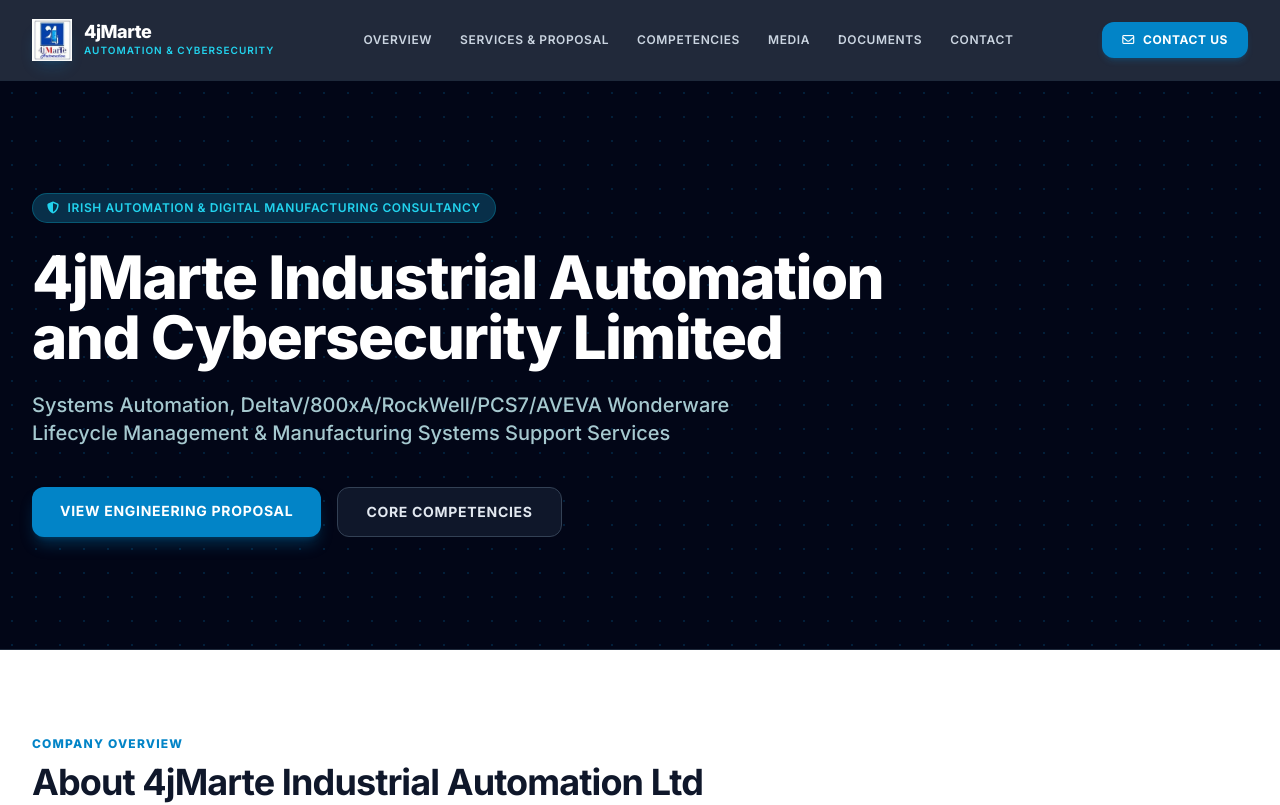
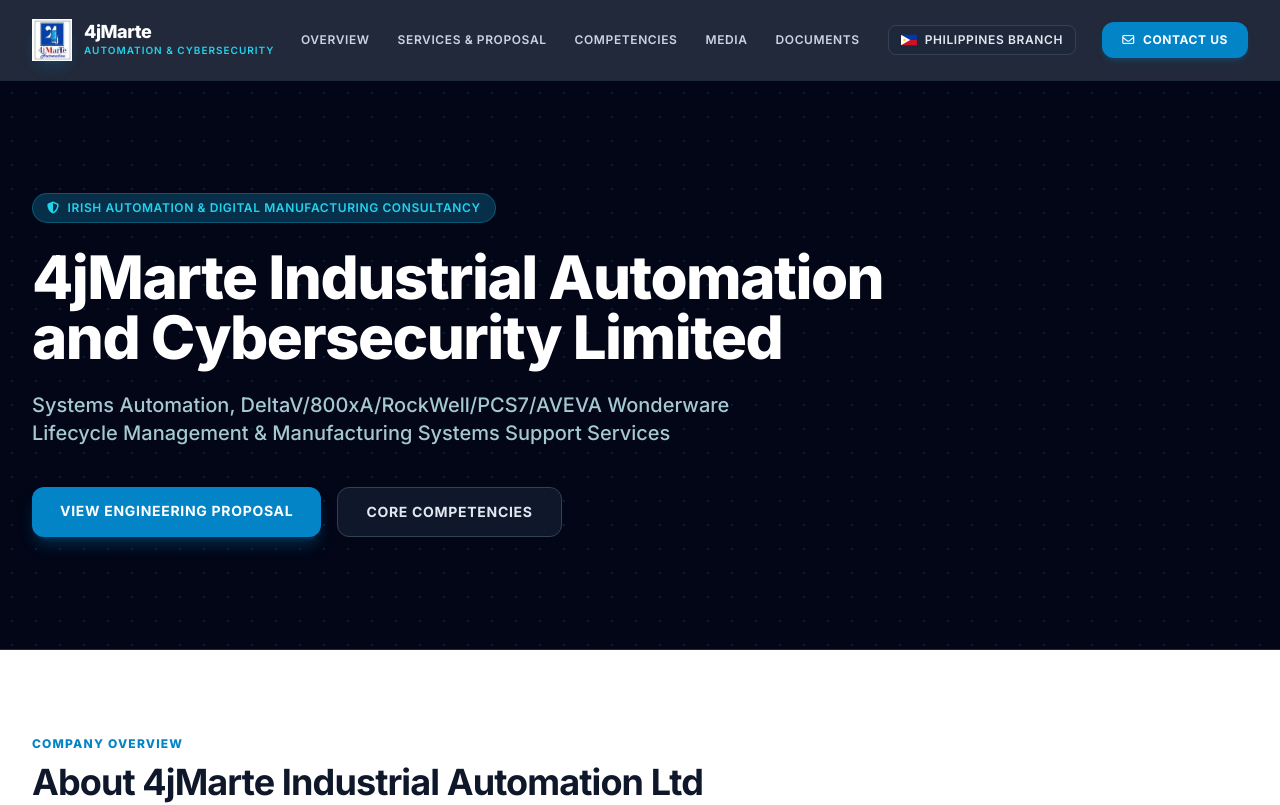
Before and after one commit to 4jDMarte/4jmarte-website, a plain HTML site: page index.html in a window 1280 px wide. Shown: the top 805 px of the page. Drawn offline with nearby package versions, Linux system fonts and the light colour scheme.

Commit message:
Update contact link to external site with SVG icon

```diff
--- a/index.html
+++ b/index.html
@@ -65,7 +65,19 @@
                     <a href="#competencies" class="text-xs uppercase font-semibold text-slate-300 hover:text-cyan-400 tracking-wider transition-colors">Competencies</a>
                     <a href="#gallery" class="text-xs uppercase font-semibold text-slate-300 hover:text-cyan-400 tracking-wider transition-colors">Media</a>
                     <a href="#documentation" class="text-xs uppercase font-semibold text-slate-300 hover:text-cyan-400 tracking-wider transition-colors">Documents</a>
-                    <a href="#contact" class="text-xs uppercase font-semibold text-slate-300 hover:text-cyan-400 tracking-wider transition-colors">Contact</a>
+                    <a href="https://4jmarte.github.io/" target="_blank" rel="noopener noreferrer" class="inline-flex items-center space-x-2 px-3 py-1.5 rounded-lg bg-slate-800/80 border border-slate-700 hover:border-cyan-400/60 text-xs uppercase font-semibold text-slate-200 hover:text-cyan-400 tracking-wider transition-all">
+    <!-- Crisp Inline SVG Philippine Flag Icon -->
+    <svg class="w-4 h-3 rounded-[2px] shrink-0 shadow-sm" viewBox="0 0 900 600" xmlns="http://www.w3.org/2000/svg" aria-hidden="true">
+        <rect width="900" height="300" fill="#0038A8"/>
+        <rect y="300" width="900" height="300" fill="#CE1126"/>
+        <polygon points="0,0 519.6,300 0,600" fill="#FFFFFF"/>
+        <circle cx="195" cy="300" r="65" fill="#FCD116"/>
+        <circle cx="52" cy="70" r="22" fill="#FCD116"/>
+        <circle cx="52" cy="530" r="22" fill="#FCD116"/>
+        <circle cx="445" cy="300" r="22" fill="#FCD116"/>
+    </svg>
+    <span>Philippines Branch</span>
+</a>
                 </nav>
 
                 <!-- Right Quick CTA -->
```
